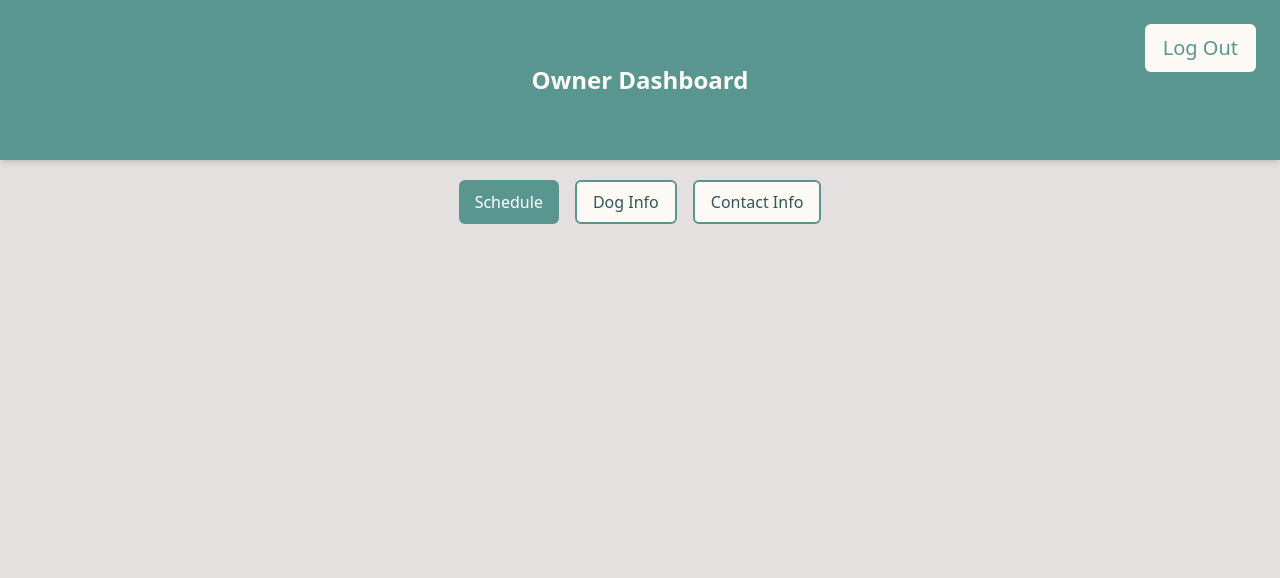
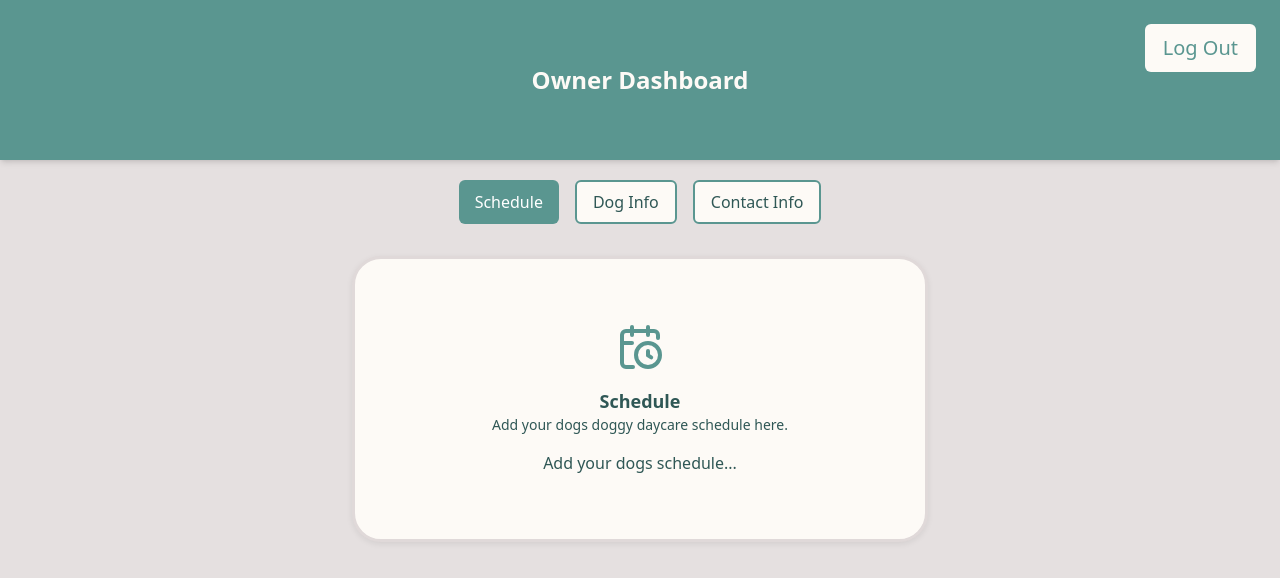
Before and after one commit to Emilyempa/exam-project-doggydaycare, a Next.js app in the folder frontend/: page /dog-owner-dashboard in a window 1280 px wide. Shown: the top 578 px of the page. Built offline with nearby package versions, Linux system fonts and the light colour scheme.

Commit message:
Add Card component with schedule, dog and contact tab for dog owner dashboard

```diff
--- a/frontend/src/components/dog-owner/Schedule-pet-contact.tsx
+++ b/frontend/src/components/dog-owner/Schedule-pet-contact.tsx
@@ -1,24 +1,90 @@
 "use client";
 
 import { useState } from "react";
+import { Card } from "@/components/card/Card";
+import { CalendarClock, Dog, User } from "lucide-react";
+
+// Separate for each tab
+function ScheduleTab() {
+  return (
+    <div>
+      <p>Add your dogs schedule...</p>
+      {/* Add a schedule form here */}
+    </div>
+  );
+}
+
+function DogInfoTab() {
+  return (
+    <div>
+      <p>Dog information</p>
+      {/* Add a dog info form here */}
+    </div>
+  );
+}
+
+function ContactInfoTab() {
+  return (
+    <div>
+      <p>Your contact information...</p>
+      {/* Add contact info form here */}
+    </div>
+  );
+}
 
 export default function SchedulePetContact() {
-  // 0 = first button active, 1 = second, 2 = third
   const [activeIndex, setActiveIndex] = useState(0);
 
-  const buttons = ["Schedule", "Dog Info", "Contact Info"];
+  const tabs = [
+    {
+      label: "Schedule",
+      component: <ScheduleTab />,
+      icon: CalendarClock,
+      title: "Schedule",
+      description: "Add your dogs doggy daycare schedule here."
+    },
+    {
+      label: "Dog Info",
+      component: <DogInfoTab />,
+      icon: Dog,
+      title: "Dog Info",
+      description: "Check or edit your dog information here."
+    },
+    {
+      label: "Contact Info",
+      component: <ContactInfoTab />,
+      icon: User,
+      title: "Contact Info",
+      description: "Check or edit your contact information here"
+    }
+  ];
+
+  const activeTab = tabs[activeIndex];
 
   return (
+    <div className="max-w-2xl mx-auto px-4">
+      {/* Buttons to change tabs */}
       <section className="flex justify-center mt-5 space-x-4">
-      {buttons.map((label, index) => (
+        {tabs.map((tab, index) => (
           <button
-          key={label}
+            key={tab.label}
             onClick={() => setActiveIndex(index)}
             className={index === activeIndex ? "" : "secondary"}
           >
-          {label}
+            {tab.label}
           </button>
         ))}
       </section>
+
+      {/* Card with active tab content */}
+      <Card
+        icon={activeTab.icon}
+        title={activeTab.title}
+        description={activeTab.description}
+        className="mt-6"
+      >
+        {activeTab.component}
+      </Card>
+    </div>
   );
 }
```
Lines whose indentation alone changed are shown as unchanged.
